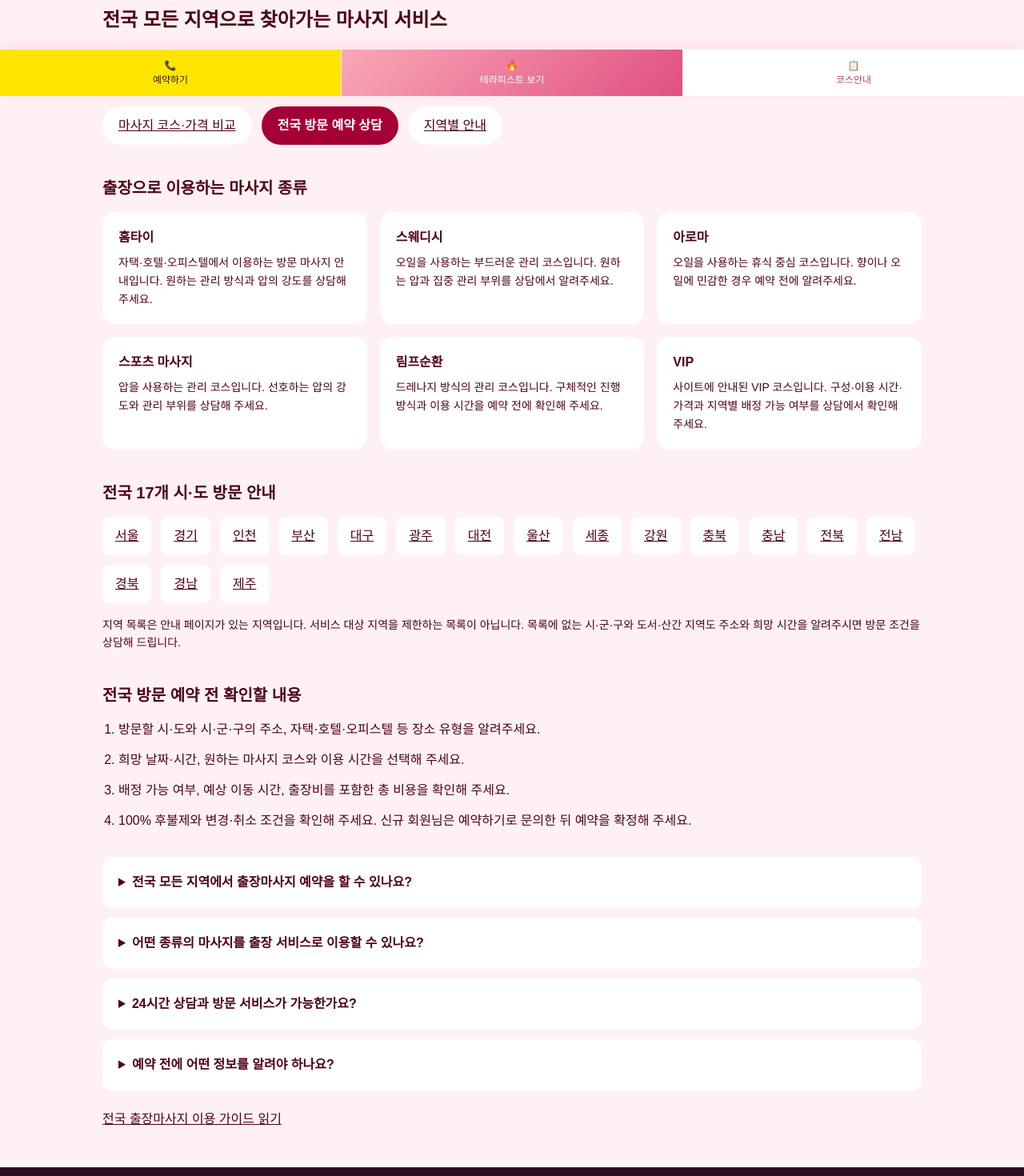
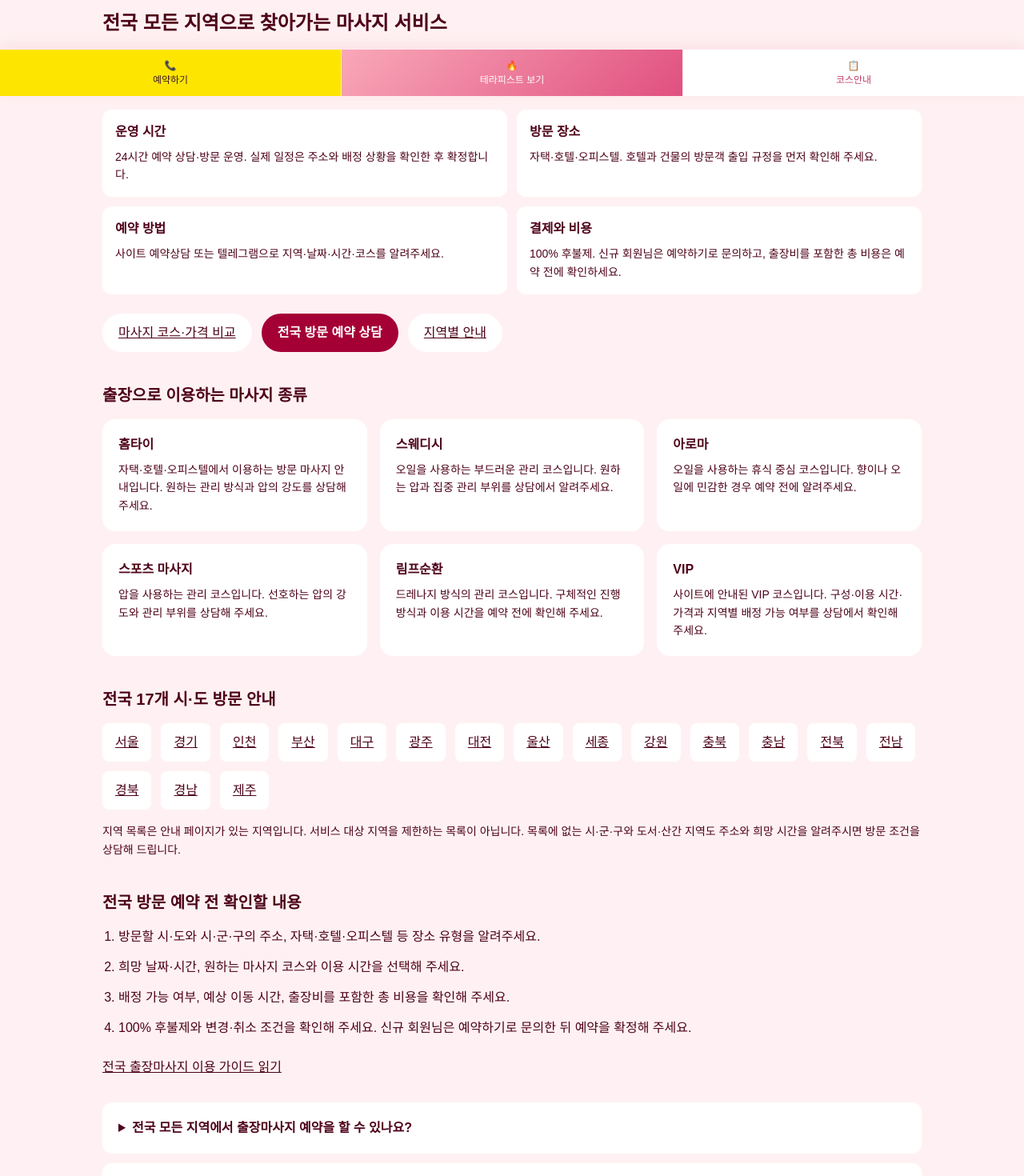
Before and after one commit to kimguang323/goodday-massage, a Next.js app: page / in a window 1280 px wide. Shown: the part 680-2150 px from the top of the page at 80% size. Built offline with nearby package versions, Linux system fonts and the light colour scheme.

Commit message:
Clarify service facts and publish matching local booking answers for AI search

```diff
--- a/scripts/verify-next-seo.mjs
+++ b/scripts/verify-next-seo.mjs
@@ -13,6 +13,7 @@ const urls = [...sitemap.matchAll(/<loc>(.*?)<\/loc>/g)].map(match => match[1])
 assert.equal(urls.length, 186, 'Only complete, indexable pages belong in the sitemap')
 assert.equal(new Set(urls).size, urls.length, 'Sitemap URLs must be unique')
 let noindex = 0
+let faqPages = 0
 for (const file of pages) {
   const html = readFileSync(file, 'utf8')
   assert.ok(!html.includes('선불'), file + ': no obsolete prepaid policy')
@@ -30,10 +31,20 @@ for (const file of pages) {
   const json = html.match(/<script id="page-schema" type="application\/ld\+json">([\s\S]*?)<\/script>/)
   assert.ok(json, file + ': structured data')
   const schema = JSON.parse(json[1])
-  assert.ok(schema['@graph'].some(item => item['@type'] === 'WebPage' && item.url === canonical))
+  assert.ok(schema['@graph'].some(item => [item['@type']].flat().includes('WebPage') && item.url === canonical))
+  const faqPage = schema['@graph'].find(item => [item['@type']].flat().includes('FAQPage'))
+  if (faqPage) {
+    faqPages++
+    const visibleHtml = html.replace(/<script[\s\S]*?<\/script>/g, '').replace(/<[^>]+>/g, '').replace(/<!--.*?-->/g, '')
+    for (const question of faqPage.mainEntity) {
+      assert.ok(visibleHtml.includes(question.name), file + ': schema question must be visible')
+      assert.ok(visibleHtml.includes(question.acceptedAnswer.text), file + ': schema answer must match visible text')
+    }
+  }
   for (const match of html.matchAll(/src="(\/[^"?#]+\.(?:webp|png|svg|mp4))"/g)) assert.ok(existsSync('public' + match[1]), file + ': local asset ' + match[1])
 }
 assert.equal(noindex, 98, 'Summary-only articles must not be submitted as complete articles')
+assert.equal(faqPages, 177, '174 local pages plus home, region directory and FAQ must expose matching answers')
 const home = readFileSync(join(directory, 'index.html'), 'utf8')
 assert.ok(home.includes('굿데이 출장마사지') && home.includes('100% 후불제'))
 assert.ok(home.includes('/_next/image'), 'Hero must use the Next.js image optimizer')
--- a/src/components/NationwideOverview.tsx
+++ b/src/components/NationwideOverview.tsx
@@ -3,12 +3,20 @@ import { REGIONS } from '../data/regions'
 import { cityPath } from '../data/site'
 import { MASSAGE_COURSES, NATIONWIDE_FAQS } from '../data/service-content'
 
-export default function NationwideOverview({ compact = false, region, city }: { compact?: boolean; region?: string; city?: string }) {
+export default function NationwideOverview({ compact = false, showFaq = false, region, city }: { compact?: boolean; showFaq?: boolean; region?: string; city?: string }) {
   const selectedRegion = REGIONS.find(item => item.name === region)
   return <section className={`bg-rose-50 px-6 ${compact ? 'py-6' : 'py-12'} text-rose-950`} aria-label="전국 출장마사지 이용 안내">
     <div className="mx-auto max-w-5xl">
       <h2 className="text-2xl font-semibold leading-snug">{city ? `${region} ${city}에서 이용하는 출장마사지` : '전국 모든 지역으로 찾아가는 마사지 서비스'}</h2>
       <p className="mt-4 leading-relaxed">굿데이는 전국 모든 지역의 고객을 대상으로 자택·호텔·오피스텔에 방문하는 출장마사지 서비스를 제공합니다. 홈타이·스웨디시·아로마·스포츠·림프순환·VIP 등 원하시는 마사지 종류를 선택해 주세요. 24시간 상담과 방문 서비스를 운영하며, 실제 배정과 일정은 요청하신 지역·시간·코스에 따라 확인합니다.</p>
+      <dl className="mt-6 grid gap-3 sm:grid-cols-2" aria-label="굿데이 서비스 핵심 정보">
+        {[
+          ['운영 시간', '24시간 예약 상담·방문 운영. 실제 일정은 주소와 배정 상황을 확인한 후 확정합니다.'],
+          ['방문 장소', '자택·호텔·오피스텔. 호텔과 건물의 방문객 출입 규정을 먼저 확인해 주세요.'],
+          ['예약 방법', '사이트 예약상담 또는 텔레그램으로 지역·날짜·시간·코스를 알려주세요.'],
+          ['결제와 비용', '100% 후불제. 신규 회원님은 예약하기로 문의하고, 출장비를 포함한 총 비용은 예약 전에 확인하세요.'],
+        ].map(([label, value]) => <div key={label} className="rounded-xl bg-white p-4"><dt className="font-semibold">{label}</dt><dd className="mt-2 text-sm leading-relaxed">{value}</dd></div>)}
+      </dl>
       <div className="mt-6 flex flex-wrap gap-3">
         <Link href="/services" prefetch={false} className="rounded-full bg-white px-5 py-3 underline">마사지 코스·가격 비교</Link>
         <Link href="/contact" prefetch={false} className="rounded-full bg-rose-800 px-5 py-3 font-semibold text-white">전국 방문 예약 상담</Link>
@@ -33,11 +41,11 @@ export default function NationwideOverview({ compact = false, region, city }: {
           <li>배정 가능 여부, 예상 이동 시간, 출장비를 포함한 총 비용을 확인해 주세요.</li>
           <li>100% 후불제와 변경·취소 조건을 확인해 주세요. 신규 회원님은 예약하기로 문의한 뒤 예약을 확정해 주세요.</li>
         </ol>
-        <div className="mt-8 space-y-3">{NATIONWIDE_FAQS.map(faq => <details key={faq.q} className="rounded-xl bg-white p-5">
-          <summary className="cursor-pointer font-semibold">{faq.q}</summary><p className="mt-3 leading-relaxed">{faq.a}</p>
-        </details>)}</div>
         <Link href="/blog/nationwide-massage-service-guide" prefetch={false} className="mt-6 inline-block underline">전국 출장마사지 이용 가이드 읽기</Link>
       </>}
+      {(!compact || showFaq) && <div className="mt-8 space-y-3">{NATIONWIDE_FAQS.map(faq => <details key={faq.q} className="rounded-xl bg-white p-5">
+        <summary className="cursor-pointer font-semibold">{faq.q}</summary><p className="mt-3 leading-relaxed">{faq.a}</p>
+      </details>)}</div>}
     </div>
   </section>
 }
--- /dev/null
+++ b/src/data/booking-faq.ts
@@ -0,0 +1,8 @@
+export function getLocalBookingFaqs(region: string, city: string) {
+  const place = `${region} ${city}`
+  return [
+    { q: `${place} 출장마사지는 어떻게 예약하나요?`, a: `이 페이지의 방문 상담하기 또는 텔레그램 상담하기를 이용하세요. ${place}의 방문 주소와 장소 유형, 희망 날짜·시간, 원하는 코스를 알려주시면 배정 가능 여부와 총 비용을 안내합니다.` },
+    { q: `${city}에서 심야에도 방문을 요청할 수 있나요?`, a: `굿데이는 24시간 예약 상담과 방문 서비스를 운영합니다. ${place}의 실제 방문 일정과 예상 도착 시간은 주소·교통 여건·당일 배정 상황을 확인한 뒤 확정합니다.` },
+    { q: `${city}에서 어떤 코스와 결제 방식을 이용하나요?`, a: '홈타이·스웨디시·아로마·스포츠·림프순환·VIP를 안내합니다. 코스별 시간과 가격은 코스 안내에서 비교하고, 해당 일정의 제공 가능 여부와 출장비를 포함한 총 비용은 상담에서 확인하세요. 100% 후불제이며 신규 회원님은 예약하기로 문의해 주세요.' },
+  ]
+}
--- a/src/data/site.ts
+++ b/src/data/site.ts
@@ -1,6 +1,7 @@
 import { REGIONS } from './regions'
 import { BLOG_POSTS } from './blog'
-import { MASSAGE_COURSES } from './service-content'
+import { MASSAGE_COURSES, NATIONWIDE_FAQS } from './service-content'
+import { getLocalBookingFaqs } from './booking-faq'
 
 export const SITE_URL = 'https://www.gdymassage.com'
 export const PAGE_PATHS: Record<string, string> = {
@@ -31,7 +32,11 @@ export function getPageInfo(pathname: string) {
   const noindex = !copy || !!(post && !post.body?.length)
   const [title, description] = copy ?? ['페이지를 찾을 수 없습니다 | 굿데이', '요청한 페이지가 없습니다. 홈 또는 지역 안내에서 원하는 정보를 확인하세요.']
   const canonical = SITE_URL + (city?.path ?? path)
-  const organization = { '@type': 'Organization', '@id': SITE_URL + '/#organization', name: '굿데이출장마사지', url: SITE_URL }
+  const organization = {
+    '@type': 'Organization', '@id': SITE_URL + '/#organization', name: '굿데이출장마사지', url: SITE_URL,
+    logo: { '@type': 'ImageObject', url: SITE_URL + '/apple-touch-icon.png', width: 180, height: 180 },
+    contactPoint: { '@type': 'ContactPoint', contactType: '예약 상담', url: SITE_URL + '/contact', availableLanguage: 'ko', hoursAvailable: { '@type': 'OpeningHoursSpecification', dayOfWeek: ['Monday', 'Tuesday', 'Wednesday', 'Thursday', 'Friday', 'Saturday', 'Sunday'], opens: '00:00', closes: '23:59' } },
+  }
   const graph: Record<string, unknown>[] = [organization, { '@type': 'WebSite', '@id': SITE_URL + '/#website', name: '굿데이출장마사지', url: SITE_URL, publisher: { '@id': organization['@id'] } },
     { '@type': 'WebPage', '@id': canonical + '#webpage', name: title, description, url: canonical, inLanguage: 'ko-KR', isPartOf: { '@id': SITE_URL + '/#website' } }]
   if (city || ['/', '/services', '/cities'].includes(path)) graph.push({
@@ -43,6 +48,12 @@ export function getPageInfo(pathname: string) {
     hasOfferCatalog: { '@type': 'OfferCatalog', name: '마사지 코스 안내', itemListElement: MASSAGE_COURSES.map(course => ({ '@type': 'Offer', itemOffered: { '@type': 'Service', name: course.name, description: course.description, url: SITE_URL + '/services' } })) },
   })
   if (post?.body?.length) graph.push({ '@type': 'Article', '@id': canonical + '#article', headline: post.title, description: post.desc, mainEntityOfPage: { '@id': canonical + '#webpage' }, author: { '@id': organization['@id'] }, publisher: { '@id': organization['@id'] }, inLanguage: 'ko-KR', ...(post.updated ? { dateModified: post.updated.replace(/\./g, '-') } : {}) })
+  const faqs = city ? getLocalBookingFaqs(city.region, city.city) : ['/', '/cities', '/faq'].includes(path) ? NATIONWIDE_FAQS : []
+  if (faqs.length) {
+    const webPage = graph.find(item => item['@type'] === 'WebPage')!
+    webPage['@type'] = ['WebPage', 'FAQPage']
+    webPage.mainEntity = faqs.map(faq => ({ '@type': 'Question', name: faq.q, acceptedAnswer: { '@type': 'Answer', text: faq.a } }))
+  }
   graph.push({ '@type': 'BreadcrumbList', itemListElement: [
     { '@type': 'ListItem', position: 1, name: '홈', item: SITE_URL + '/' },
     ...(path !== '/' ? [{ '@type': 'ListItem', position: 2, name: city ? '방문 지역' : post ? '블로그' : title.split(' | ')[0], item: city ? SITE_URL + '/cities' : post ? SITE_URL + '/blog' : canonical }] : []),
```
Also changed, not shown: src/App.tsx (+4 -3 lines), src/components/CityPage.tsx (+7 -0 lines).
